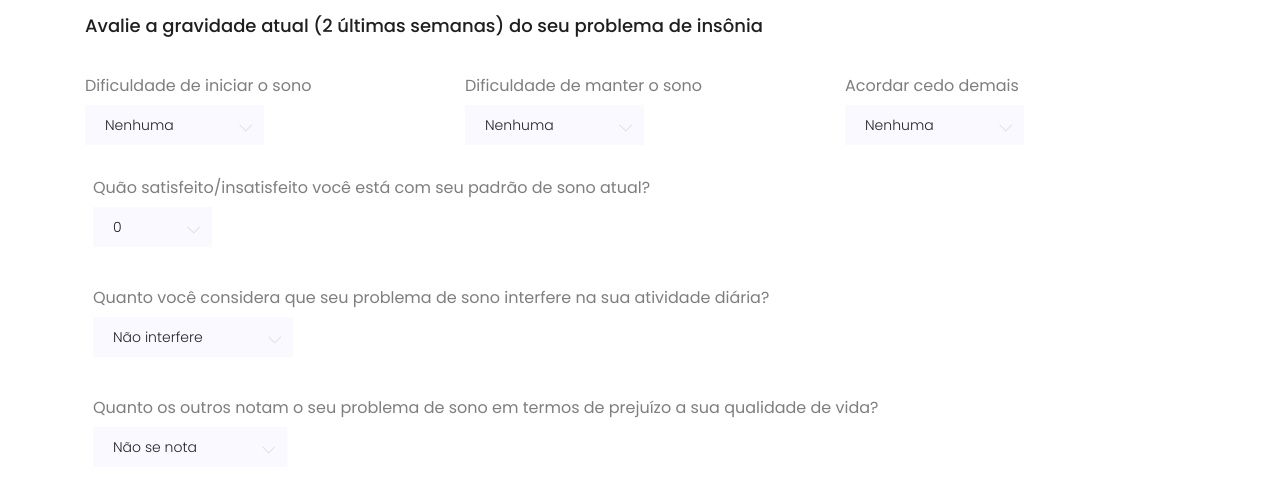
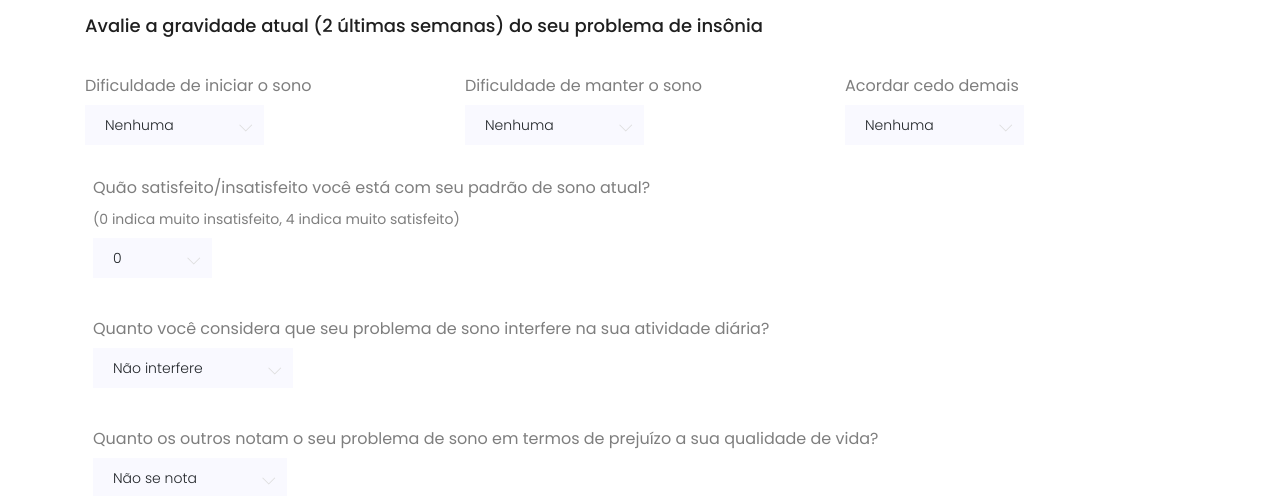
Before and after one commit to kurocaelum/toi-gui, a plain HTML site: page gravidade-form2.html in a window 1280 px wide. Shown: the part 245-741 px from the top of the page. Drawn offline with Linux system fonts and the light colour scheme.

Commit message:
Subtítulo adicionado na questao sobre satisfacao com padrao de sono

```diff
--- a/gravidade-form2.html
+++ b/gravidade-form2.html
@@ -171,6 +171,8 @@
 
 					<div class="form-group p-2">
 						<label class="col-form-label">Quão satisfeito/insatisfeito você está com seu padrão de sono atual?</label>
+						<br/>
+						<label class="form-sm">(0 indica muito insatisfeito, 4 indica muito satisfeito)</label>
 						<div class="default-select" id="default-select">
 							<select th:field="*{acordarCedo}" data-width="auto">
 								<option value="0">0</option>
```
